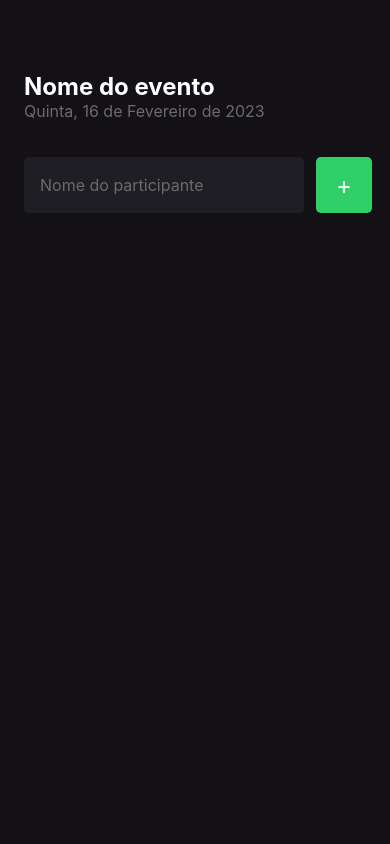
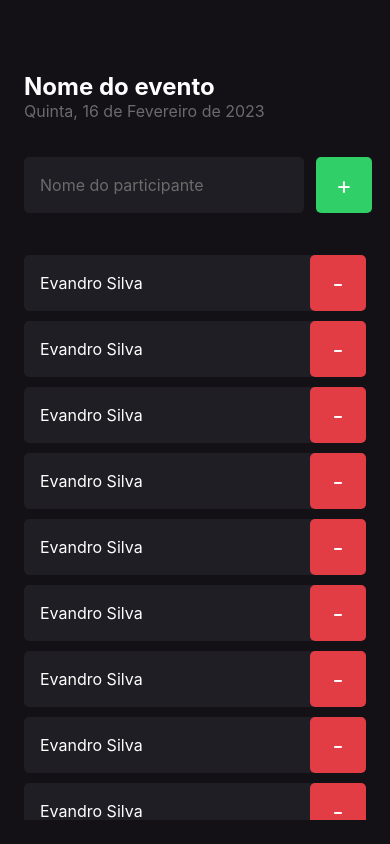
Before and after one commit to SkeBug/imhere, a React Native app: screen / in a window 390 px wide. Built offline with nearby package versions, Linux system fonts and the light colour scheme.

Commit message:
created Participant component

```diff
--- /dev/null
+++ b/src/components/Participant/index.tsx
@@ -0,0 +1,18 @@
+import { Text, TouchableOpacity, View } from "react-native";
+import { styles } from "./styles";
+
+export function Participant() {
+    return (
+        <View style={styles.container}>
+            <Text style={styles.name}>
+                Evandro Silva
+            </Text>
+
+            <TouchableOpacity style={styles.button}>
+                <Text style={styles.buttonText}>
+                    -
+                </Text>
+            </TouchableOpacity>
+        </View>
+    )
+}
--- /dev/null
+++ b/src/components/Participant/styles.ts
@@ -0,0 +1,33 @@
+import { StyleSheet } from "react-native";
+
+export const styles = StyleSheet.create({
+    container: {
+        width: '100%',
+        backgroundColor: '#1F1E25',
+        borderRadius: 5,
+        flexDirection: "row",
+        alignItems: "center",
+        marginBottom: 10
+    },
+
+    name: {
+        flex: 1,
+        color: '#FFF',
+        fontSize: 16,
+        marginLeft: 16
+    },
+
+    button: {
+        width: 56,
+        height: 56,
+        borderRadius: 5,
+        backgroundColor: '#E23C44',
+        alignItems: 'center',
+        justifyContent: 'center'
+    },
+
+    buttonText: {
+        color: '#FFF',
+        fontSize: 24,
+    },
+})
--- a/src/screens/Home/index.tsx
+++ b/src/screens/Home/index.tsx
@@ -1,4 +1,5 @@
-import { Text, TextInput, TouchableOpacity, View } from 'react-native'
+import { ScrollView, Text, TextInput, TouchableOpacity, View } from 'react-native'
+import { Participant } from '../../components/Participant'
 import { styles } from './styles'
 
 export function Home() {
@@ -31,6 +32,26 @@
         </TouchableOpacity>
       </View>
 
+      <ScrollView>
+        <Participant />
+        <Participant />
+        <Participant />
+        <Participant />
+        <Participant />
+        <Participant />
+        <Participant />
+        <Participant />
+        <Participant />
+        <Participant />
+        <Participant />
+        <Participant />
+        <Participant />
+        <Participant />
+        <Participant />
+        <Participant />
+        <Participant />
+      </ScrollView>
+
     </View>
   )
 }
```
